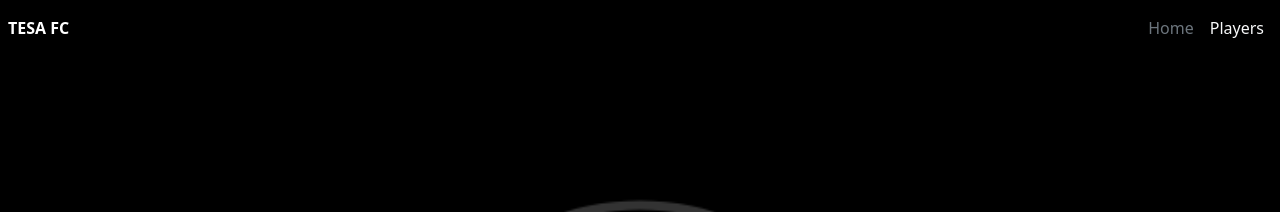
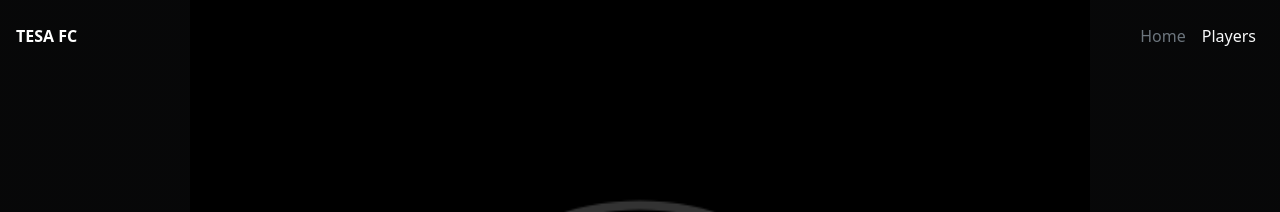
Before and after one commit to tesafc/www2, a Jekyll site: the page built from index.html, in a window 1280 px wide. Shown: the top 212 px of the page. Built offline with Jekyll 4.4.1, drawn with Linux system fonts in a browser that asks for light colours.

Commit message:
Update header-image.html

```diff
--- a/_includes/header-image.html
+++ b/_includes/header-image.html
@@ -1,6 +1,6 @@
 <header>
-  <div class="text-white bg-dark" style="height: 100vh; background-image: linear-gradient(rgba(0, 0, 0, 0.8), rgba(0, 0, 0, 0.8)), url('{{ page.image }}'); background-size: contain; background-position: center;">
-    <div class="d-flex flex-wrap align-items-center justify-content-center justify-content-md-between p-2">
+  <div class="text-white bg-dark" style="height: 100vh; background-image: linear-gradient(rgba(0, 0, 0, 0.8), rgba(0, 0, 0, 0.8)), url('{{ page.image }}'); background-size: contain; background-position: center; background-repeat: no-repeat;">
+    <div class="d-flex flex-wrap align-items-center justify-content-center justify-content-md-between p-3">
       <a href="/" class="d-flex align-items-center col-md-3 text-white text-decoration-none fw-bold">{{ site.title }}</a>
       <nav class="nav col-12 col-md-auto justify-content-center mb-md-0">
         {% assign currentPage = page.url %}
```
